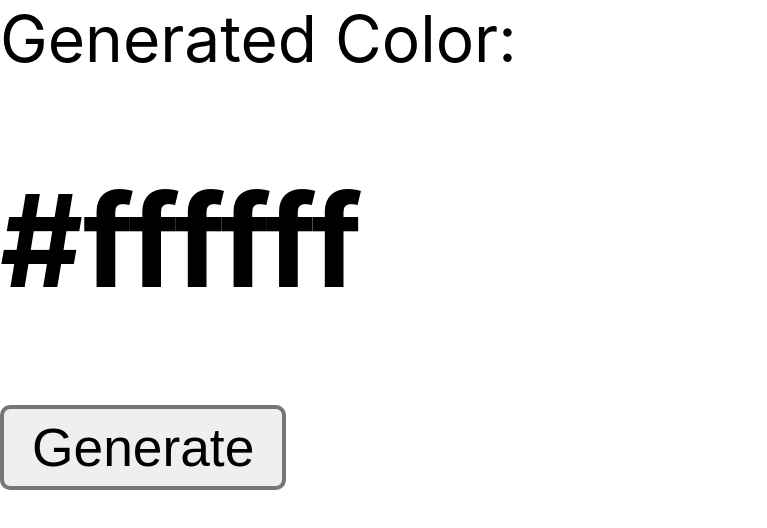
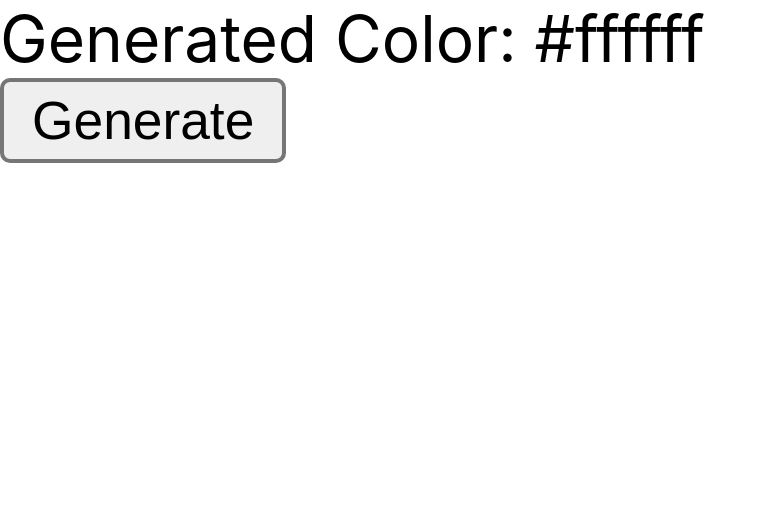
Before and after one commit to NgoziOkafor/react-random-color-generator, a React (Create React App) app: page / in a window 1280 px wide. Shown: the top 528 px of the page, without its empty margins (0-767 px from the left). Built offline with nearby package versions, Linux system fonts and the light colour scheme.

Commit message:
Fix dron error

```diff
--- a/src/App.js
+++ b/src/App.js
@@ -15,10 +15,7 @@ function App() {
         zoom: 4,
       }}
     >
-      <div style={{ backgroundColor: hex }}>
-        Generated Color:
-        <h1>{hex}</h1>
-      </div>
+      <div style={{ backgroundColor: hex }}>Generated Color: {hex}</div>
 
       <button onClick={randomizedHex}>Generate</button>
     </div>
```
